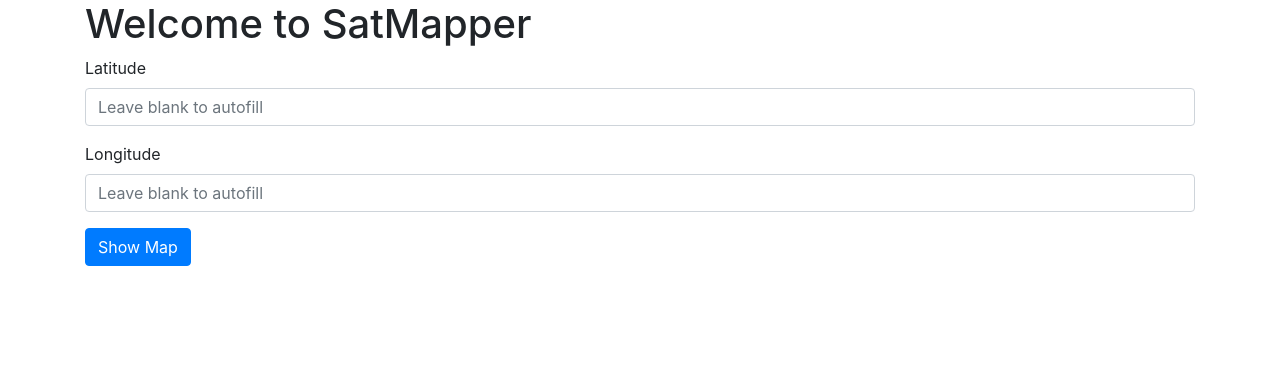
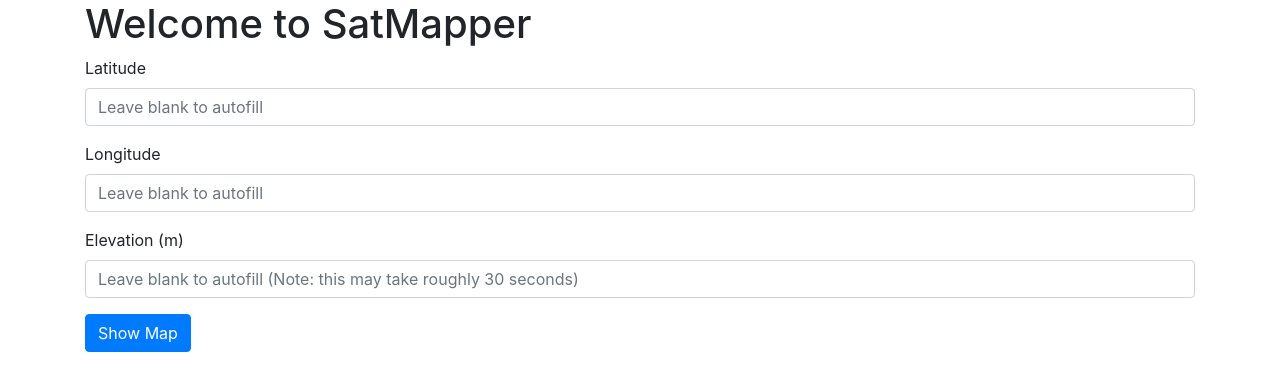
Before and after one commit to pslin1/SatMapper, a Flask app: page /map in a window 1280 px wide. Shown: the part 56-447 px from the top of the page. Run offline with Flask 2, Linux system fonts and the light colour scheme; some libraries are stand-ins or nearby versions.

Commit message:
Added elevation information, calculate_visible WIP

```diff
--- a/main.py
+++ b/main.py
@@ -1,7 +1,8 @@
 import ephem
-import datetime
+from datetime import datetime
 import pandas as pd
 import numpy as np
+import requests
 
 from flask import Flask, render_template, session, redirect, request
 
@@ -16,8 +17,40 @@ def get_latlng():
 
     return myloc.latlng
 
+#https://stackoverflow.com/questions/19513212/can-i-get-the-altitude-with-geopy-in-python-with-longitude-latitude
+#Credit: Iain D (https://stackoverflow.com/users/4486474/iain-d)
+#Date: March 28, 2021
+#This takes around 20ish seconds to run, if elevation not found, just returns 0
+def get_elevation(lat, long):
+    query = ('https://api.open-elevation.com/api/v1/lookup'f'?locations={lat},{long}')
+    r = requests.get(query).json()  # json object, various ways you can extract value
+    # one approach is to use pandas json functionality:
+    elevation = pd.json_normalize(r, 'results')['elevation'].values[0]
+    return elevation
 
-#def make_observer():
+def make_observer(lat, long, elev):
+    obs = ephem.Observer()
+    obs.lon = '-84.39733'
+    obs.lat = '33.775867'
+    obs.elevation = elev
+    obs.date = datetime.now().strftime("%Y/%m/%d %H:%M:%S")
+
+    return obs
+
+def calculate_visible(obs):
+    df = pd.read_csv('active.txt', delimiter = "\n", header= None)
+
+    #Reshape dataframe into three column dataframe
+    #Is there a better way to do this? Instead of reading in as a dataframe then reshaping, can we read it in a 3 column data frame?
+    #https://stackoverflow.com/questions/39761366/transpose-the-data-in-a-column-every-nth-rows-in-pandas
+    #Credit: jezrael (https://stackoverflow.com/users/2901002/jezrael)
+    new_df = pd.DataFrame(np.reshape(df.values,(int(df.shape[0] / 3),3)),columns=['Name','Line 1','Line 2'])
+
+    #Parse TLE data
+    for index, row in new_df.iterrows():
+        tle_rec = ephem.readtle(row['Name'], row['Line 1'], row['Line 2'])
+        tle_rec.compute(obs)
+        #print(tle_rec.sublong, tle_rec.sublat, tle_rec.elevation)
 
 def generate_map(latlng):
     #Get user lat long via IP address
@@ -104,7 +137,29 @@ def show_map():
                 #return to main page if invalid input
                 return render_template('index.html')
 
+        #If blank, use values from geoIP
+        if req.get("elevation") == '':
+            elevation = get_elevation(latitude, longitude)
+
+        else:
+            try:
+                #try to turn input value into float
+                #allow any numeric values
+                elevation = float(req.get("elevation"))
+
+            except:
+                #return to main page if invalid input
+                return render_template('index.html')
+
         latlng = [latitude, longitude]
+
+        #elevation = get_elevation(latitude, longitude)
+        #elevation=0
+
+        obs = make_observer(latitude, longitude, elevation)
+
+        #DO TLE CALCULATION HERE
+        calculate_visible(obs)
 
         map = generate_map(latlng)
 
--- a/templates/index.html
+++ b/templates/index.html
@@ -14,6 +14,10 @@
           <label>Longitude</label>
           <input type="text" class="form-control" id="longitude" name="longitude" placeholder="Leave blank to autofill">
         </div>
+        <div class="form-group">
+          <label>Elevation (m)</label>
+          <input type="text" class="form-control" id="elevation" name="elevation" placeholder="Leave blank to autofill (Note: this may take roughly 30 seconds)">
+        </div>
         <button type="submit" class="btn btn-primary">Show Map</button>
         <!--<a href="/map" class="btn btn-primary btn-lg" target="_blank">Show Map</a>-->
     </form>
```
